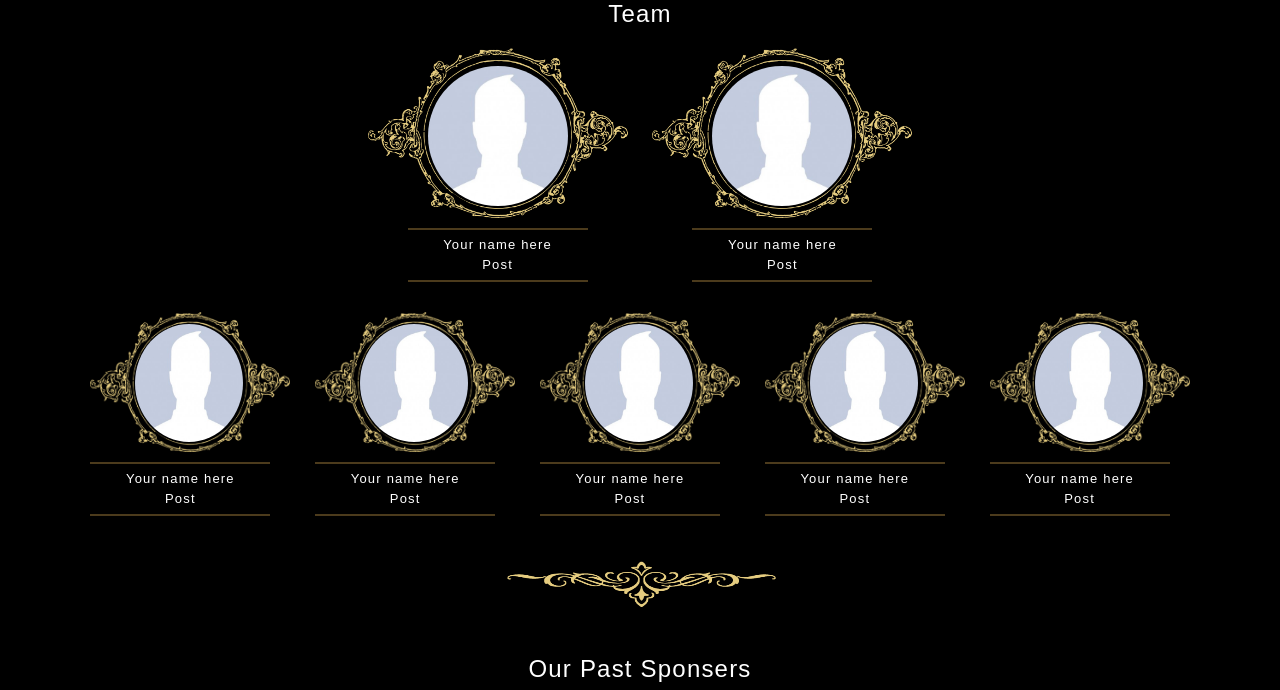
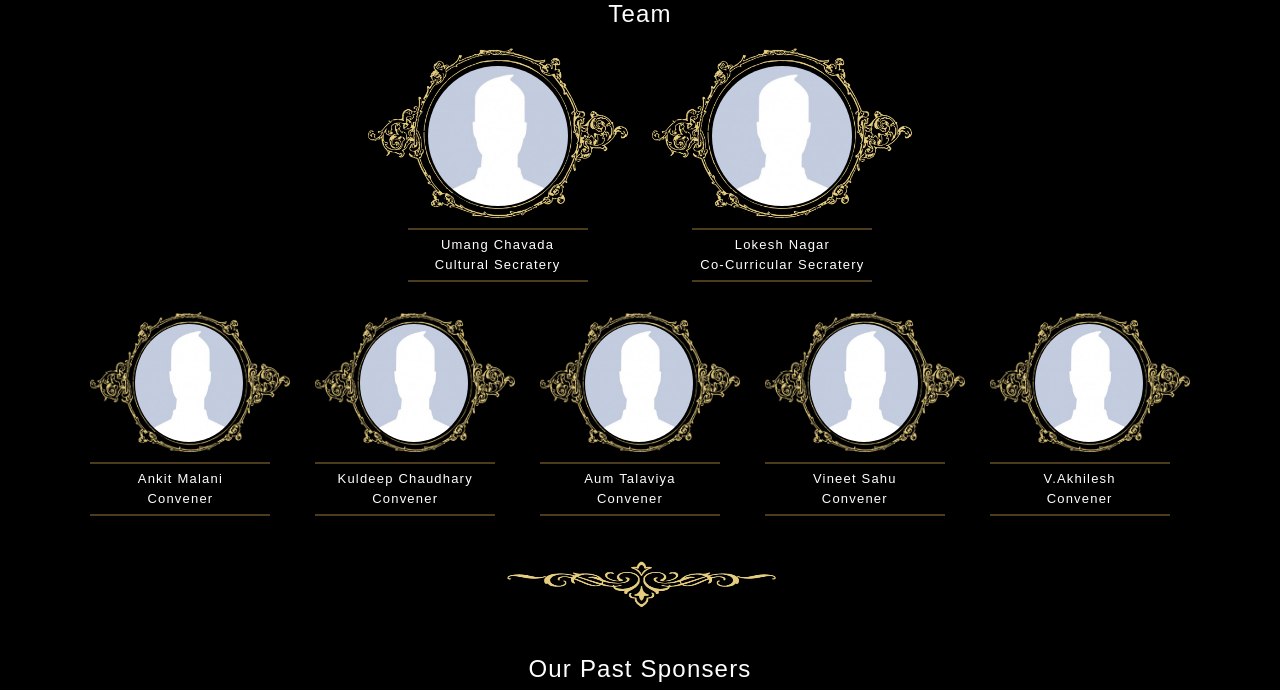
Before and after one commit to Sparsh-2k18/sparsh-2k18, a Flask app: page /winter in a window 1280 px wide. Shown: the part 1239-1929 px from the top of the page. Run offline with Flask 2, Linux system fonts and the light colour scheme; some libraries are stand-ins or nearby versions.

Commit message:
team info addition

```diff
--- a/templates/royal.html
+++ b/templates/royal.html
@@ -358,16 +358,16 @@
 							<img src="{{ url_for('static', filename='royal/ac.jpg') }}" class="image">
 							<img src="{{ url_for('static', filename='royal/a3_golden_new.png') }}" class="border">
 							<div class="des">
-								Your name here<br>
-								Post
+								Umang Chavada<br>
+								Cultural Secratery
 							</div>
 						</div>
 						<div class="photo">
 							<img src="{{ url_for('static', filename='royal/ac.jpg') }}" class="image">
 							<img src="{{ url_for('static', filename='royal/a3_golden_new.png') }}" class="border">
 							<div class="des">
-								Your name here<br>
-								Post
+								Lokesh Nagar<br>
+								Co-Curricular Secratery
 							</div>
 						</div>
 					</div>
@@ -376,40 +376,40 @@
 							<img src="{{ url_for('static', filename='royal/ac.jpg') }}" class="image">
 							<img src="{{ url_for('static', filename='royal/a3_golden_new.png') }}" class="border">
 							<div class="des">
-								Your name here<br>
-								Post
+								Ankit Malani<br>
+								Convener
 							</div>
 						</div>
 						<div class="photo">
 							<img src="{{ url_for('static', filename='royal/ac.jpg') }}" class="image">
 							<img src="{{ url_for('static', filename='royal/a3_golden_new.png') }}" class="border">
 							<div class="des">
-								Your name here<br>
-								Post
+								Kuldeep Chaudhary<br>
+								Convener
 							</div>
 						</div>
 						<div class="photo">
 							<img src="{{ url_for('static', filename='royal/ac.jpg') }}" class="image">
 							<img src="{{ url_for('static', filename='royal/a3_golden_new.png') }}" class="border">
 							<div class="des">
-								Your name here<br>
-								Post
+								Aum Talaviya<br>
+								Convener
 							</div>
 						</div>
 						<div class="photo">
 							<img src="{{ url_for('static', filename='royal/ac.jpg') }}" class="image">
 							<img src="{{ url_for('static', filename='royal/a3_golden_new.png') }}" class="border">
 							<div class="des">
-								Your name here<br>
-								Post
+								Vineet Sahu<br>
+								Convener
 							</div>
 						</div>
 						<div class="photo">
 							<img src="{{ url_for('static', filename='royal/ac.jpg') }}" class="image">
 							<img src="{{ url_for('static', filename='royal/a3_golden_new.png') }}" class="border">
 							<div class="des">
-								Your name here<br>
-								Post
+								V.Akhilesh<br>
+								Convener
 							</div>
 						</div>
 					</div>
```
